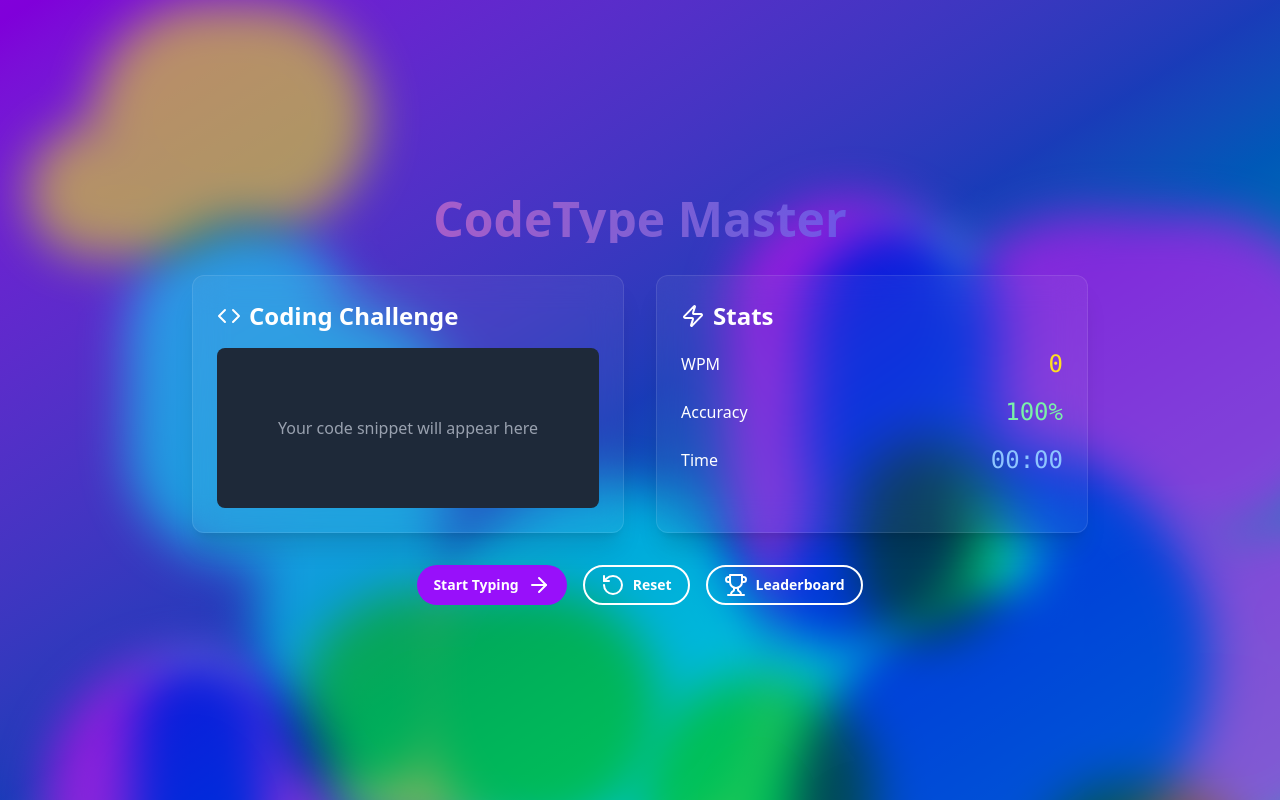
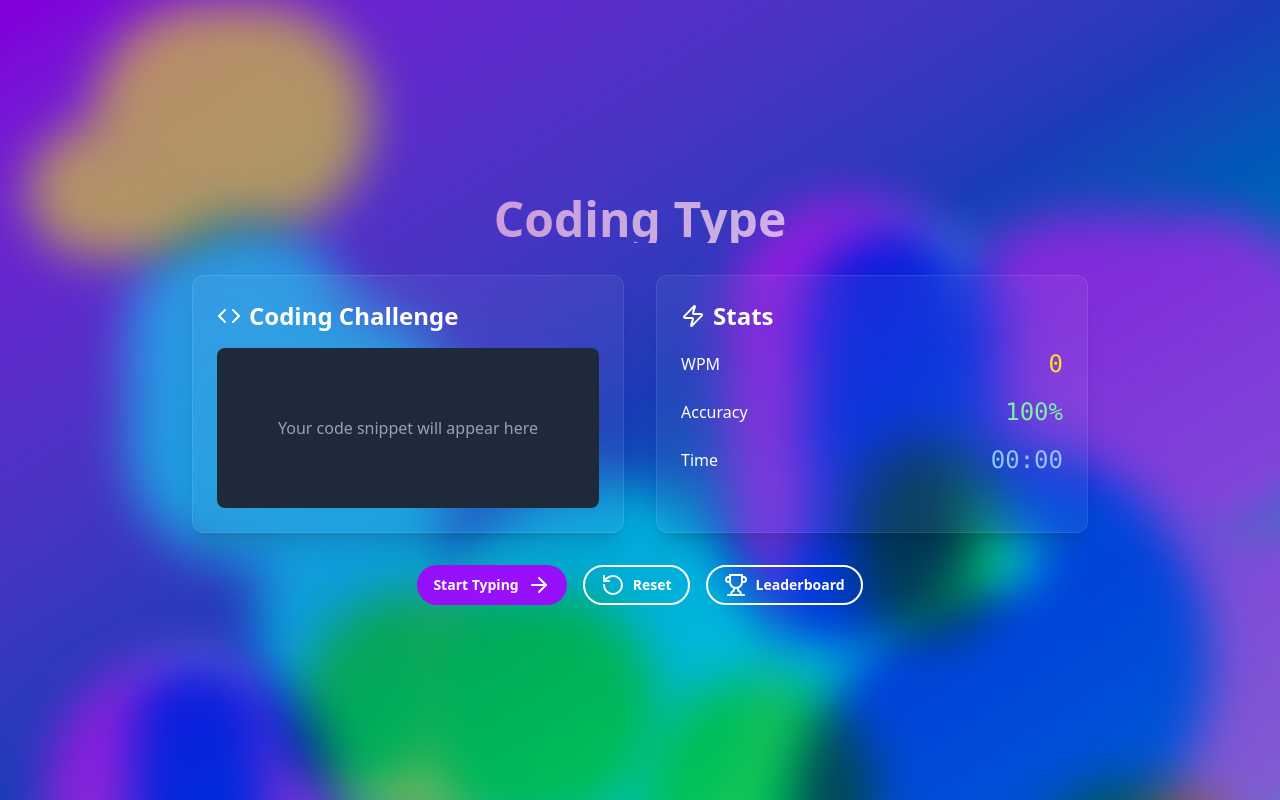
Before and after one commit to Andss-ye/CodingType, a React (Vite) app: page / in a window 1280 px wide. Built offline with nearby package versions, Linux system fonts and the light colour scheme.

Commit message:
feat: :art: a little change

```diff
--- a/src/interfaceView.tsx
+++ b/src/interfaceView.tsx
@@ -26,8 +26,8 @@
       </div>
 
       <div className="max-w-4xl w-full space-y-8 z-10">
-        <h1 className="text-5xl font-extrabold text-center text-transparent bg-clip-text bg-gradient-to-r from-pink-400 to-blue-600 animate-pulse">
-          CodeType Master
+        <h1 className="text-5xl font-extrabold text-center text-transparent bg-clip-text bg-gradient-to-r from-pink-300 to-white animate-pulse">
+          Coding Type
         </h1>
 
         <div className="grid grid-cols-1 md:grid-cols-2 gap-8">
```
